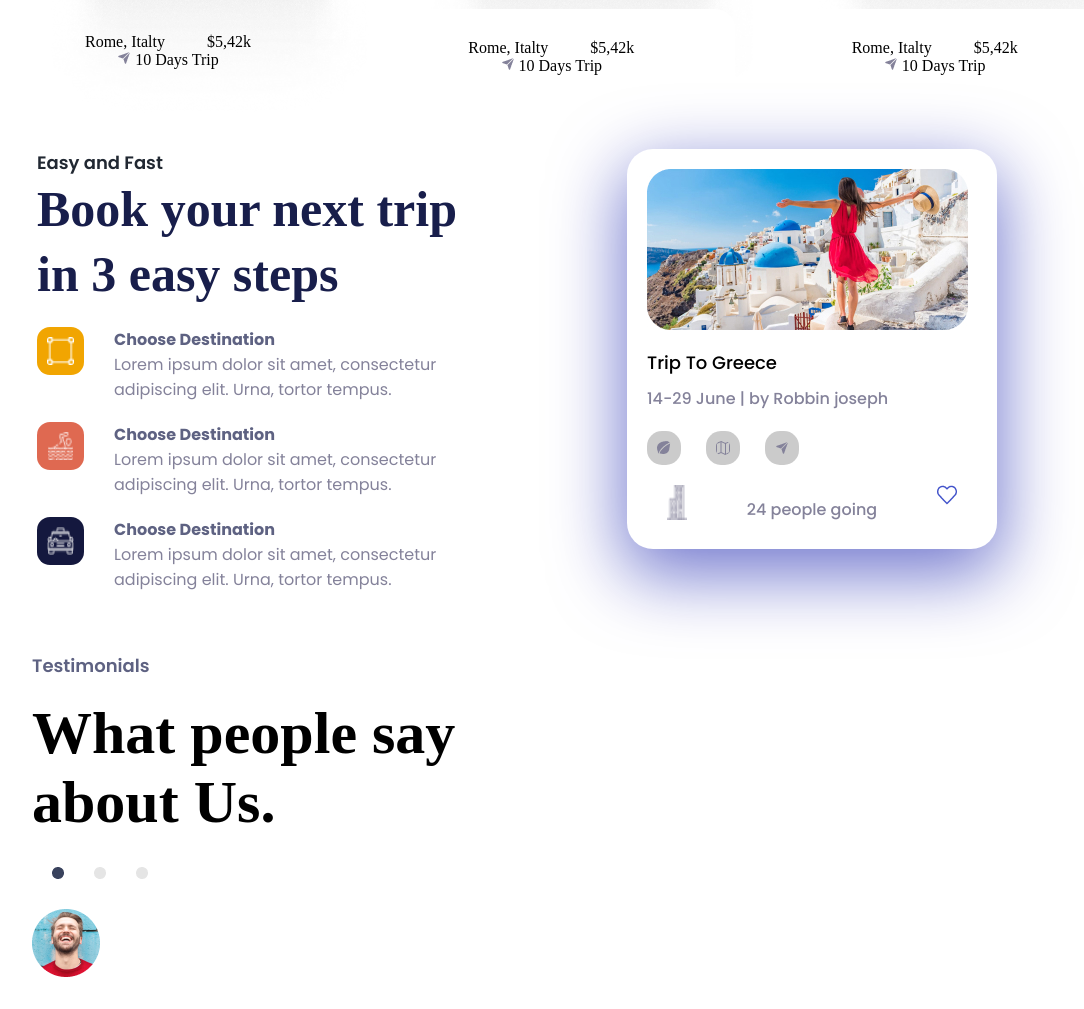
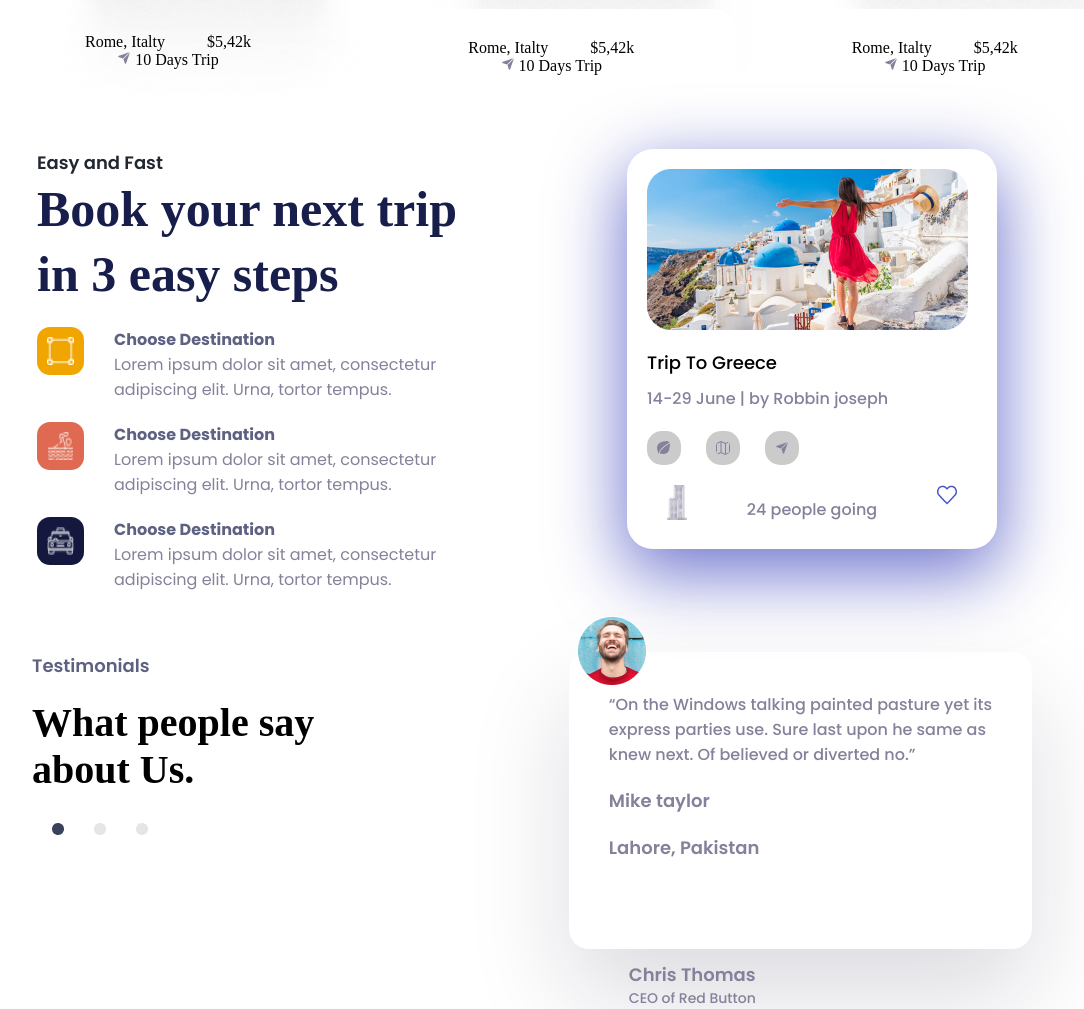
Before and after one commit to dinaHellal/Jadoo, a plain HTML site: page index.html in a window 1280 px wide. Shown: the part 1909-2918 px from the top of the page, without its empty margins (48-1132 px from the left). Drawn offline with nearby package versions, Linux system fonts and the light colour scheme; a web font is replaced by a local one.

Commit message:
Add: About Us Section

```diff
--- a/assets/styles/main.css
+++ b/assets/styles/main.css
@@ -16,7 +16,7 @@
   --medium-purple: #8a79df;
   --roman-silver: #84829a;
   --manatee: #9ca0b0;
-  --gray:rgba(172, 172, 172, 0.623);
+  --gray: rgba(172, 172, 172, 0.623);
   --iris: #4152ca;
 }
 a {
@@ -265,73 +265,73 @@ p {
   justify-content: space-between;
   margin-right: 38px;
 }
-  .trips{
+.trips {
   display: grid;
-grid-template-columns: repeat(auto-fill, minmax(450px, 1fr));
+  grid-template-columns: repeat(auto-fill, minmax(550px, 1fr));
   margin-left: 70px;
 }
-.trips h5{
+.trips h5 {
   font-weight: 600;
-  font-family: Poppins  ;
+  font-family: Poppins;
   font-size: 18px;
   line-height: 28px;
   align-items: center;
   color: var(--charleston-green);
 }
-.trips h2{
+.trips h2 {
   font-weight: 700;
-  font-family: 'Volkhov';
+  font-family: "Volkhov";
   font-size: 50px;
   line-height: 65px;
   color: var(--space-cadet);
   margin-bottom: 20px;
 }
-.trips .stips{
+.trips .stips {
   display: flex;
   gap: 30px;
   margin-bottom: 20px;
 }
-.trips .select-image{
+.trips .select-image {
   background-color: var(--orange-web);
   padding: 10px;
   border-radius: 13px;
   width: 47px;
   height: 48px;
 }
-.trips .select-image2{
+.trips .select-image2 {
   background-color: var(--jelly-bean);
   padding: 10px;
   border-radius: 13px;
   width: 47px;
   height: 48px;
 }
-.trips .select-image3{
+.trips .select-image3 {
   background-color: var(--yankees-blue);
   padding: 10px;
   border-radius: 13px;
   width: 47px;
   height: 48px;
 }
-.trips .stips h3{
+.trips .stips h3 {
   font-weight: 700;
   font-size: 16px;
-font-family: 'Poppins';
+  font-family: "Poppins";
   color: var(--dark-electric-blue);
 }
-.trips .stips p{
+.trips .stips p {
   font-weight: 400;
   font-size: 16px;
-  font-family: 'Poppins';
+  font-family: "Poppins";
   color: var(--roman-silver);
   margin-bottom: 20px;
 }
-.trip-card .blue{
+.trip-card .blue {
   width: 100px;
   height: 200px;
   border-radius: 20px;
   background-color: var(--iris);
 }
-.trip-card{
+.trip-card {
   background-color: var(--white);
   box-shadow: rgba(3, 14, 167, 0.56) 0px 22px 70px 4px;
   padding: 20px;
@@ -339,16 +339,16 @@ width: 370px;
   height: 400px;
   border-radius: 26px;
 }
-.trip-card h3{
+.trip-card h3 {
   flex-wrap: wrap;
-  font-family: 'Poppins';
+  font-family: "Poppins";
   font-weight: 500;
   font-size: 18px;
   letter-spacing: 1.5%;
   margin-top: 15px;
 }
-.trip-card h4{
-  font-family: 'Poppins';
+.trip-card h4 {
+  font-family: "Poppins";
   font-weight: 500;
   font-size: 16px;
   letter-spacing: -0.5%;
@@ -356,55 +356,116 @@ border-radius: 26px;
   margin-top: 10px;
   margin-bottom: 20px;
 }
-.trip-icon{
+.trip-icon {
   display: flex;
   gap: 25px;
   margin-bottom: 20px;
 }
-.trip-icon img{
+.trip-icon img {
   background-color: var(--gray);
   padding: 10px;
   border-radius: 15px;
 }
-.people-going{
+.people-going {
   display: flex;
   margin-top: 20px;
   gap: 20px;
   justify-content: space-around;
 }
-.people-going img{
+.people-going img {
   width: 20px;
 }
-.people-going h3{
-  font-family: 'Poppins';
+.people-going h3 {
+  font-family: "Poppins";
   font-weight: 500;
   font-size: 16px;
   line-height: 20px;
   letter-spacing: -2%;
   color: var(--roman-silver);
 }
-.about-us{
+.about-us {
   display: flex;
-  gap: 20px;
+justify-content: space-between;
+flex-wrap: wrap;
+
   margin-left: 80px;
   margin-top: 40px;
 }
-.about-us .about h3{
+.about-us .about {
+  flex-wrap: wrap;
   margin-bottom: 20px;
-  font-family: 'Poppins';
+  font-family: "Volkhov";
+  font-weight: 700;
+  font-size: 40px;
+  color: var(--black);
+
+}
+.about-us .about h3 {
+  margin-bottom: 20px;
+  font-family: "Poppins";
   font-weight: 600;
   font-size: 18px;
   color: var(--dark-electric-blue);
 }
-.about-us .about{
+
+.about-us .about-image  {
+  display: flex;
+  gap: 30px;
+  margin: 30px 20px;
+}
+.people-massage{
+  margin-right: 200px;
+  flex-wrap: wrap;
+
+  background-color: var(--white);
+  box-shadow: rgba(17, 12, 46, 0.15) 0px 48px 100px 0px;
+  padding: 40px;
+border-radius: 20px;
+z-index: -1;
+}
+.people-massage-image{
+  position: relative;
+  left: 170px;
+  bottom: 35px;
+}
+.people-massage p{
+font-family: 'Poppins';
+font-weight: 500;
+font-size: 16px;
+color: var(--roman-silver);
+
+}
+.people-massage h2{
+  font-family: 'Poppins';
+font-weight: 600;
+font-size: 18px;
+color: var(--roman-silver);
 margin-bottom: 20px;
-  font-family: 'Volkhov';
-  font-weight: 700;
-  font-size: 40px;
-  color: var(--black);
+margin-top: 20px;
 }
-.about-us .about .about-image{
-  display: flex;
-  gap :30px;
-  margin: 30px 20px ;
+.people-massage h5{
+  font-family: 'Poppins';
+font-weight: 600;
+font-size: 18px;
+color: var(--roman-silver);
 }
+.people-massage .auther{
+  position: relative;
+  top: 100px;
+  left: 20px;
+}
+.people-massage .auther h3{
+  font-family: 'Poppins';
+  font-weight: 600;
+  font-size: 18px;
+  color: var(--roman-silver);
+}
+.people-massage .auther p{
+  font-family: 'Poppins';
+  flex-wrap: wrap;
+
+  font-weight: 500;
+  font-size: 14px;
+  color: var(--roman-silver);
+
+}
--- a/index.html
+++ b/index.html
@@ -191,19 +191,28 @@
           <div class="contaner">
             <div class="about">
               <h3>Testimonials</h3>
-              <h2>What people say <br>
-                about Us.</h2>
+              <h2?>What people say <br> about Us.</h2>
                 <div class="about-image">
                 <img src="assets/icons/Ellipse 25.png" alt="">
                 <img src="assets/icons/Ellipse 26.png" alt="">
                 <img src="assets/icons/Ellipse 26.png" alt="">
               </div>
+            </div>
+          </div>
+          <div class="people-massage-image">
+            <img src="assets/images/Image(6).webp" alt="">
+          </div>
               <div class="people-massage">
-                <img src="assets/images/Image(6).webp" alt="">
+                <div class="containeer">
+                <p>“On the Windows talking painted pasture yet its <br> express parties use. Sure last upon he same as <br> knew next. Of believed or diverted no.”</p>
+                <h2>Mike taylor</h2>
+                <h5>Lahore, Pakistan</h5>
+                <div class="auther">
+                  <h3>Chris Thomas</h3>
+                  <p>CEO of Red Button</p>
+                </div>
               </div>
             </div>
-
-          </div>
 
         </section>
     </main>
```
Lines whose indentation alone changed are shown as unchanged.
